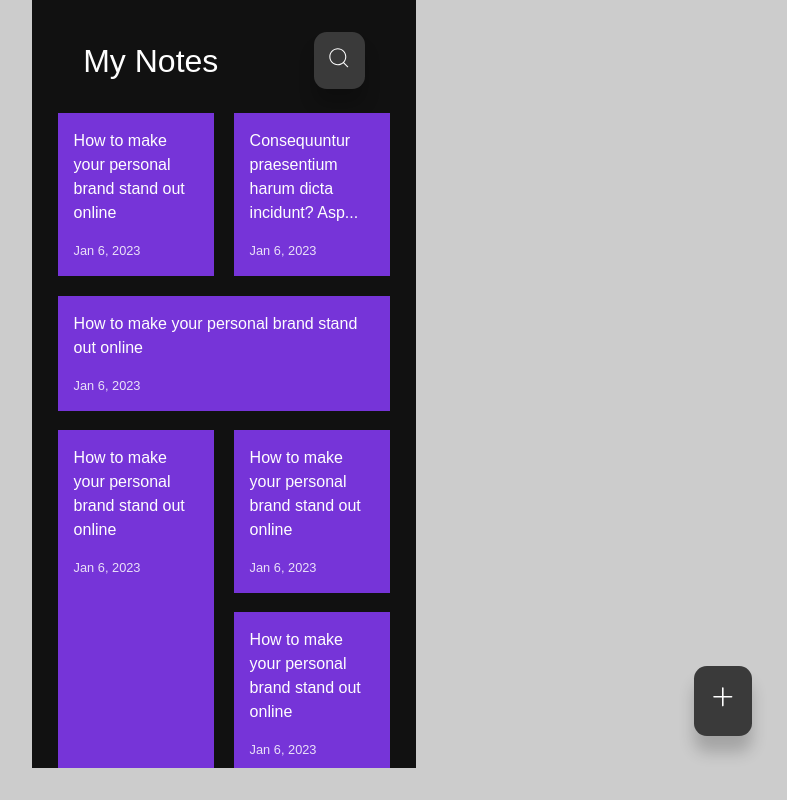
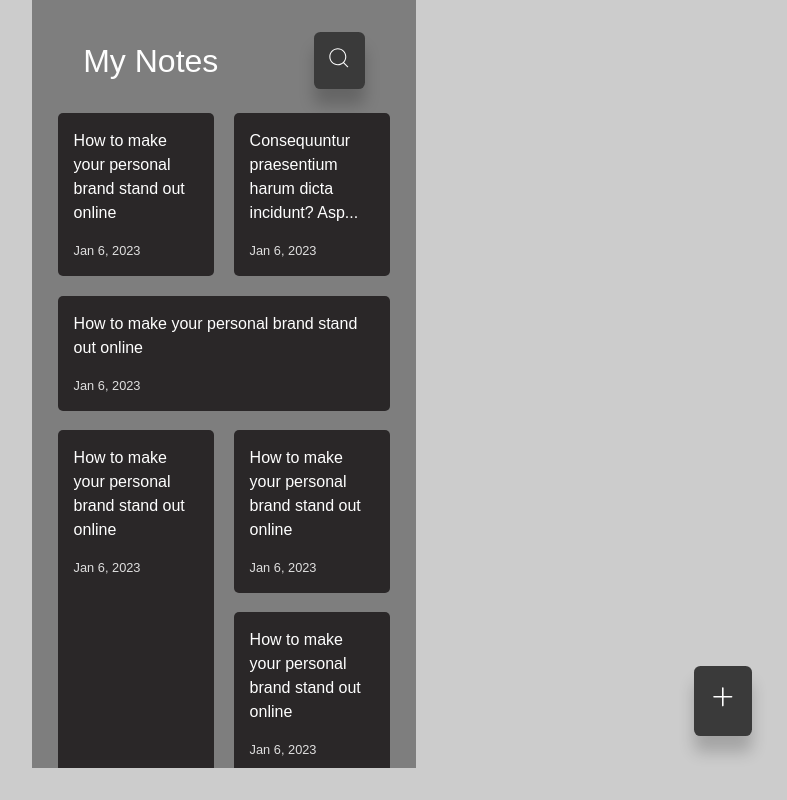
Before and after one commit to NaimaGulele/my-note-app-1, a React (Create React App) app: page / in a window 1280 px wide. Shown: the whole page, without its empty margins (416-1203 px from the left). Built offline with nearby package versions, Linux system fonts and the light colour scheme.

Commit message:
ch
changed style to yours
changed appjsx
cretenotes
notes
edit note

```diff
--- a/src/App.jsx
+++ b/src/App.jsx
@@ -6,6 +6,7 @@ import CreateNote from "./pages/CreateNote";
 // import dummyNotes from "./dummy_notes";
 
 import { useEffect, useState } from "react";
+
 
 export const App = () => {
 
--- a/src/index.css
+++ b/src/index.css
@@ -10,10 +10,10 @@
 
 :root {
     --color-bg-dark: #3a3a3a;
-    --color-bg-black: #111111;
+    --color-bg-black: #7e7e7e;
     --color-white: #fefefe;
-    --color-primary: #7634d8;
-    --color-danger: rgb(249, 84, 84);
+    --color-primary: #2a2728;
+    --color-danger: rgb(79, 4, 4);
 }
 
 body {
@@ -27,7 +27,7 @@ body {
 
 .btn {
     background: var(--color-bg-dark);
-    border-radius: 0.8rem;
+    border-radius: 0.4rem;
     padding: 0.8rem;
     font-size: 1.6rem;
     color: var(--color-white);
@@ -106,6 +106,7 @@ h2 {
     display: grid;
     grid-template-columns: 1fr 1fr;
     gap: 1.2rem;
+
 }
 
 .empty__notes {
@@ -124,6 +125,7 @@ h2 {
     cursor: pointer;
     transition: all 300ms ease;
     color: var(--color-white);
+    border-radius: 5px;
 }
 
 .note:hover {
--- a/src/pages/CreateNote.jsx
+++ b/src/pages/CreateNote.jsx
@@ -18,13 +18,19 @@ const CreateNote = ({setNotes}) => {
 
       if (title && details) {
         const note = {id: uuid(), title, details, date}
+        console.log('New Note', note); // Debug: log the new note
         // add this note to the Notes array
-        setNotes(prevNotes => [note, ...prevNotes] )
 
+        setNotes(prevNotes => {
+           const newNotes = [note, ...prevNotes]
+           console.log('Updated Notes:', newNotes);
+        return newNotes;
         // redirect to home page
+        });
+
         navigate('/')
       }
-    }
+    };
 
     return (
     <section>
--- a/src/pages/EditNote.jsx
+++ b/src/pages/EditNote.jsx
@@ -1,22 +1,52 @@
 import { Link } from "react-router-dom"
+import React, {useState, useEffect } from 'react';
 import { IoIosArrowBack } from "react-icons/io"
 import { RiDeleteBin6Line } from "react-icons/ri"
+import { useParams, useNavigate } from 'react-router-dom';
+
+const EditNote = ({notes, setNotes}) => {
+  const { id } = useParams();
+  const navigate = useNavigate();
+  const noteToEdit = notes.find(note => note.id === id);
+
+  const [title, setTitle] = useState(noteToEdit ? noteToEdit.title : '');
+  const [details, setDetails] = useState(noteToEdit ? noteToEdit.details : '');
+
+  useEffect(() =>{
+    if (!noteToEdit){
+      navigate('/')
+  }
+}, [noteToEdit, navigate]);
+
+  const handleSave = (e) => {
+    e.preventDefault();
+
+    const updatedNote = { ...noteToEdit, title, details };
+    const updatedNotes = notes.map(note => note.id === id ? updatedNote : note);
+    setNotes(updatedNotes);
+    navigate('/');
+  }
+
+  const handleDelete = () => {
+    const updatedNotes = notes.filter(note => note.id !== id);
+    setNotes(updatedNotes);
+    navigate('/');
+  }
 
 
-const EditNote = () => {
   return (
     <section>
       <header className="create-note__header">
         <Link to="/" className="btm"><IoIosArrowBack/></Link>
-        <button className="btn lg primary">Save</button>
-        <button className="btn danger"><RiDeleteBin6Line/></button>
+        <button className="btn lg primary" onClick={handleSave}>save</button>
+        <button className="btn danger" onClick={handleDelete}><RiDeleteBin6Line /></button>
       </header>
-      <form className="create-note__form">
-        <input type="text" placeholder="Title" autoFocus/>
-        <textarea rows={28} placeholder="Note details..."></textarea>
+      <form className="create-note__form"> onSubmit={handleSave}
+        <input type="text" placeholder="Title" value={title} onChange={(e) => setTitle( e.target.value)} autoFocus />
+        <textarea rows={28} placeholder="Note details..." value={details} onChange={(e) => setDetails(e.target.value)}></textarea>
       </form>
     </section>
-  )
+  );
 }
 
 export default EditNote
--- a/src/pages/Notes.jsx
+++ b/src/pages/Notes.jsx
@@ -1,4 +1,5 @@
 import {CiSearch} from 'react-icons/ci'
+import React from 'react'
 import dummyNotes from '../dummy_notes'
 import { Link } from 'react-router-dom'
 import { BsPlusLg } from 'react-icons/bs'
@@ -9,6 +10,11 @@ import Noteitem from '../components/Noteiem'
 
 
 const Notes = ({notes}) => {
+  const handleCreateNote = () => {
+
+  };
+
+
   return (
     <section>
       <header className="notes__header">
@@ -18,14 +24,19 @@ const Notes = ({notes}) => {
         <button className='btn'><CiSearch /></button>
       </header>
       <div className="notes__container">
+        {/*Rendenring Individual notes */}
+        {notes.map(note => (
+          <Noteitem key={note.id} note={note} />
+        ))}
+        {/*link to the create note page*/}
         {
           dummyNotes.map(note => <Noteitem key={note.id} note={note}/>)
         }
 
       </div>
-      <Link to="/create-note" className='btn add__btn'><BsPlusLg/></Link>
+      <Link to="/create-note" className='btn add__btn' onClick={handleCreateNote}><BsPlusLg></BsPlusLg></Link>
     </section>
-  )
-}
+  );
+} ;
 
-export default Notes
+export default Notes;
```
